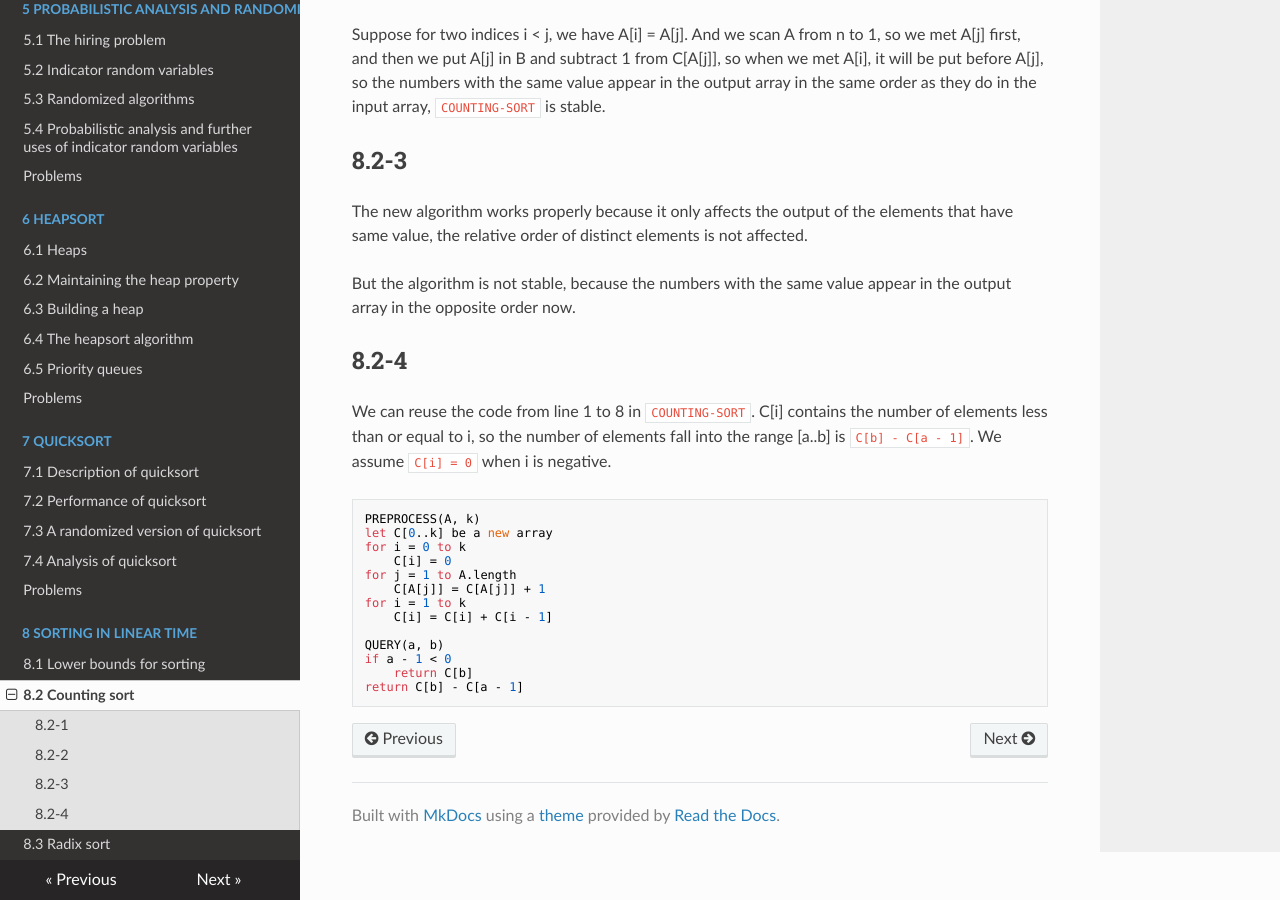
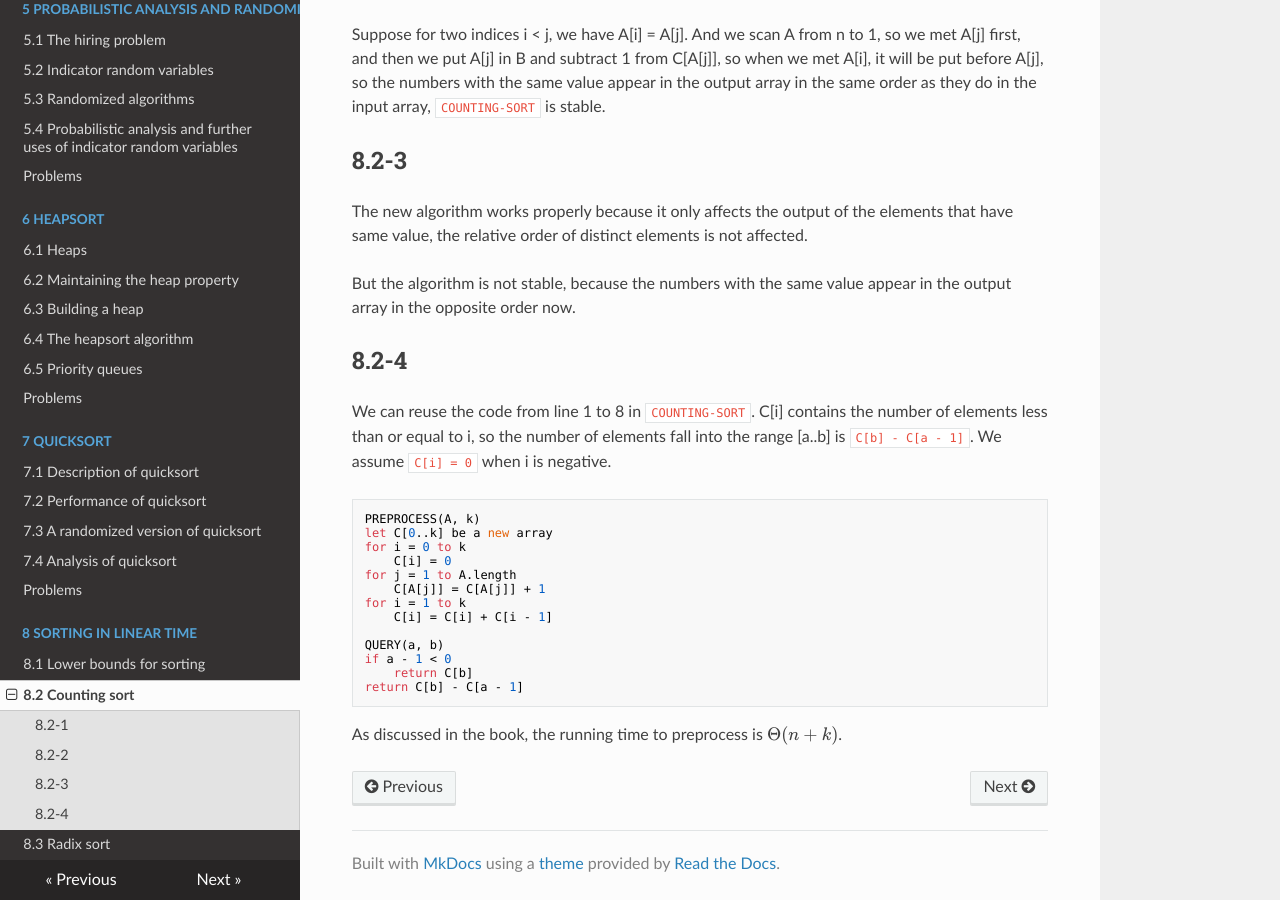
Before and after one commit to Frederick-S/Introduction-to-Algorithms-Notes, an MkDocs documentation site: the page built from docs/8-Sorting-in-Linear-Time/8.2-Counting-sort.md, in a window 1280 px wide and 900 px high, scrolled down 3172 px. Built offline with MkDocs 1.6.1, drawn with Linux system fonts in a browser that asks for light colours; nearby versions of some CDN libraries; formulas are drawn with MathJax 3; old or Windows-style settings are respelled for this version of MkDocs.

Commit message:
Update 8.2-4

````diff
--- a/docs/8-Sorting-in-Linear-Time/8.2-Counting-sort.md
+++ b/docs/8-Sorting-in-Linear-Time/8.2-Counting-sort.md
@@ -110,3 +110,5 @@ if a - 1 < 0
     return C[b]
 return C[b] - C[a - 1]
 ```
+
+As discussed in the book, the running time to preprocess is $\Theta(n + k)$.
````
